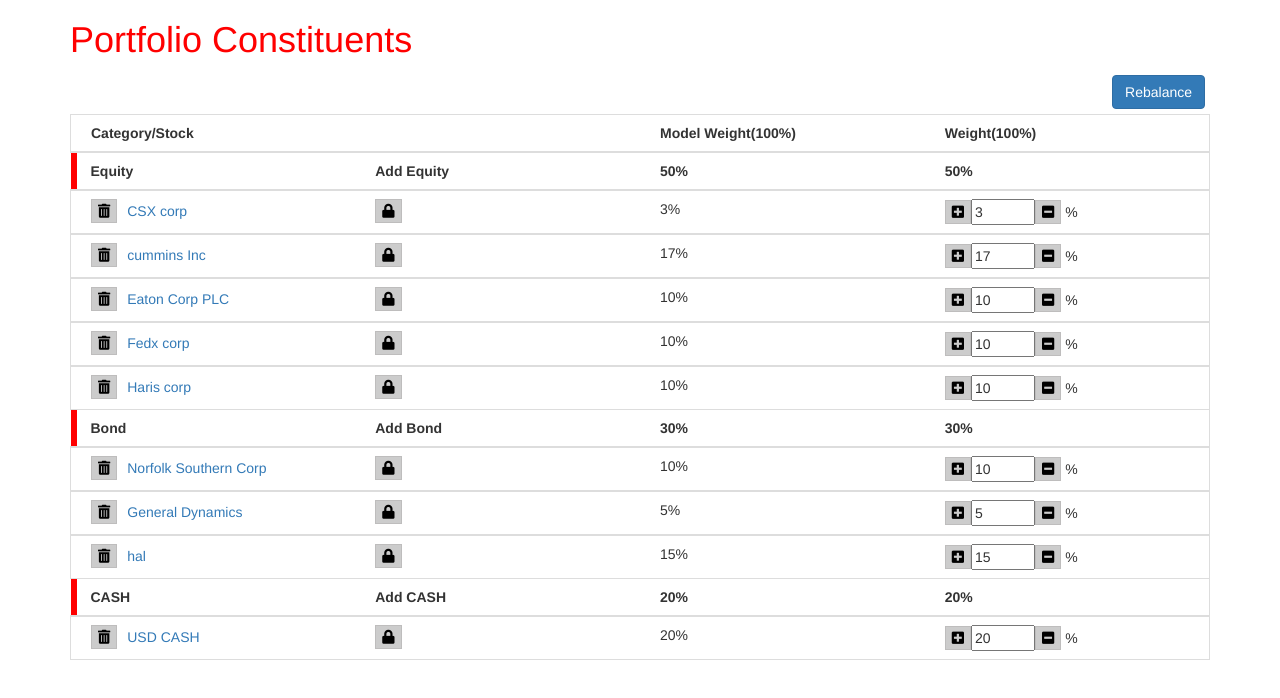
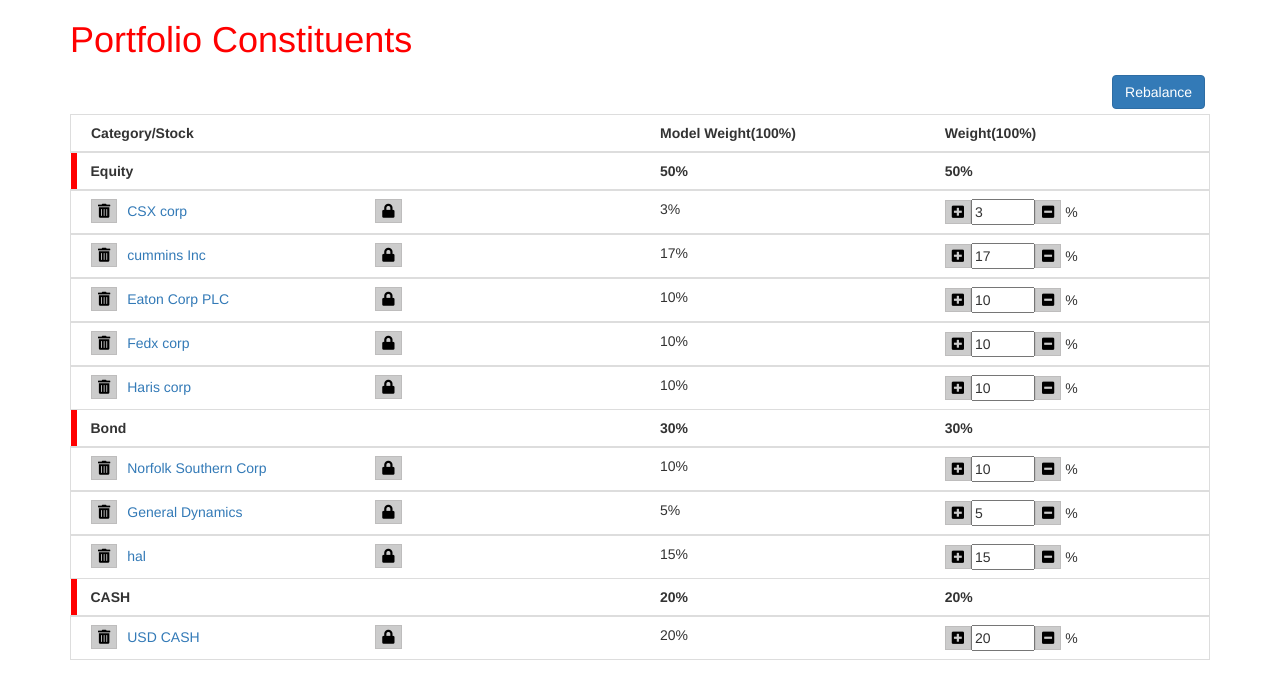
Before and after one commit to ranjitweinvest/weinvestPortfolio, a Vue app: page /PortfolioDetails/1 in a window 1280 px wide. Shown: the top 698 px of the page. Built offline with nearby package versions, Linux system fonts and the light colour scheme; the HTML template or start-up script is replaced by a standard one.

Commit message:
add Constituents removed

```diff
--- a/src/components/PortfolioDetails.vue
+++ b/src/components/PortfolioDetails.vue
@@ -17,7 +17,7 @@
             <thead class="thead-body-title">
                 <tr>
                     <th><div class="thead-body-title-head"></div>{{key}}</th>
-                    <th>Add {{key}}</th>
+                    <th></th>
                     <th>{{getTotalPercent(item, 'model_weight')}}%</th>
                     <th>{{getTotalPercent(item, 'weight')}}%</th>
                 </tr>
```
